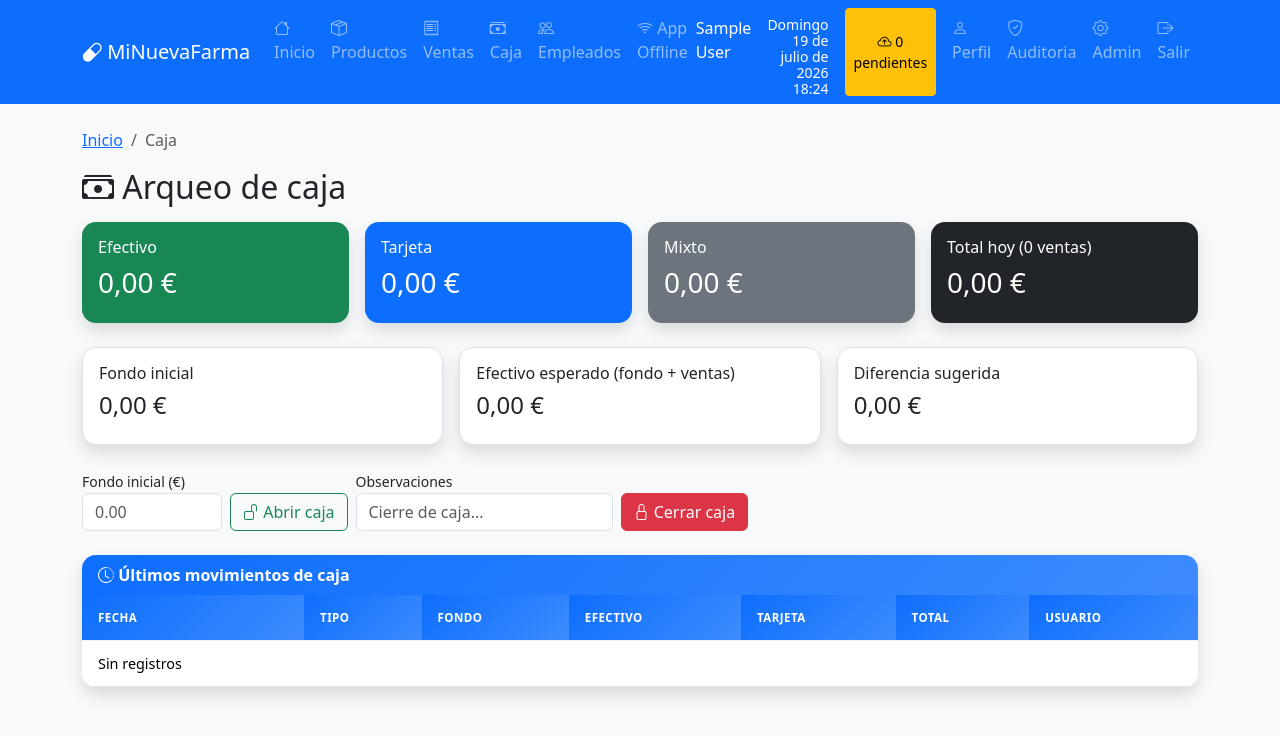
After one commit to msbwindmark-cloud/minuevafarma, a Django app: page /caja/ in a window 1280 px wide. The commit adds this page. Shown: the top 736 px of the page. Run offline with Django 5.2, Linux system fonts and the light colour scheme; the visitor is signed in with stand-in values (Sample User, id 1); data that the repository does not hold is empty; some libraries are stand-ins or nearby versions.

Commit message:
Fix: mas mejoras en ventas

```diff
--- a/config/templates/base.html
+++ b/config/templates/base.html
@@ -19,7 +19,10 @@
             <div class="navbar-nav ms-auto">
                 <a class="nav-link" href="{% url 'dashboard' %}"><i class="bi bi-house"></i> Inicio</a>
                 <a class="nav-link" href="{% url 'producto_list' %}"><i class="bi bi-box-seam"></i> Productos</a>
-                <a class="nav-link" href="{% url 'venta_list' %}"><i class="bi bi-receipt"></i> Ventas</a>
+                <a class="nav-link" href="{% url 'venta_list' %}"><i class="bi
+bi-receipt"></i> Ventas</a>
+                <a class="nav-link" href="{% url 'caja' %}"><i class="bi
+bi-cash-stack"></i> Caja</a>
                 <a class="nav-link" href="{% url 'empleado_list' %}"><i class="bi bi-people"></i> Empleados</a>
                 <a class="nav-link" href="{% url 'offline_app' %}"><i class="bi bi-wifi"></i> App Offline</a>
                 <span class="nav-item text-white me-3 mt-2">{{ user.nombre_completo }}</span>
@@ -106,6 +109,9 @@
             if ($.fn.DataTable) {
                 $('table.datatable').each(function(){
                     if (!$.fn.DataTable.isDataTable(this)) {
+                        $(this).find('tbody tr').each(function(){
+                            if ($(this).find('td[colspan]').length) { $(this).remove(); }
+                        });
                         $(this).DataTable({
                             pageLength: 5,
                             lengthMenu: [[5, 10, 25, 50, -1], [5, 10, 25, 50, 'Todos']],
--- a/farmacia/forms/venta.py
+++ b/farmacia/forms/venta.py
@@ -5,7 +5,7 @@ from farmacia.models import Venta, DetalleVenta
 class VentaForm(forms.ModelForm):
     class Meta:
         model = Venta
-        fields = ['cliente_nombre', 'cliente_telefono', 'cliente_email', 'metodo_pago', 'entregado', 'notas']
+        fields = ['cliente_nombre', 'cliente_telefono', 'cliente_email', 'metodo_pago', 'entregado', 'notas', 'receta_imagen']
         widgets = {
             'cliente_nombre': forms.TextInput(attrs={'class': 'form-control'}),
             'cliente_telefono': forms.TextInput(attrs={'class': 'form-control'}),
--- a/farmacia/models/__init__.py
+++ b/farmacia/models/__init__.py
@@ -4,9 +4,11 @@ from .inventario import Categoria, Proveedor, Producto, MovimientoStock
 from .empleados import Empleado, Fichaje
 from .ventas import Venta, DetalleVenta
 from .clientes import Cliente
+from .recordatorios import Recordatorio
+from .caja import Caja
 
 __all__ = [
     'Usuario', 'Rol', 'UsuarioManager', 'Auditoria',
     'Categoria', 'Proveedor', 'Producto', 'MovimientoStock',
-    'Empleado', 'Fichaje', 'Venta', 'DetalleVenta', 'Cliente',
+    'Empleado', 'Fichaje', 'Venta', 'DetalleVenta', 'Cliente', 'Recordatorio', 'Caja',
 ]
--- a/farmacia/models/ventas.py
+++ b/farmacia/models/ventas.py
@@ -22,6 +22,8 @@ class Venta(models.Model):
     cambio = models.DecimalField(max_digits=10, decimal_places=2, default=0)
     fecha = models.DateTimeField(default=timezone.now)
     notas = models.TextField(blank=True)
+    receta_imagen = models.ImageField(upload_to='recetas/', blank=True, null=True, verbose_name="Foto de receta")
+    anulada = models.BooleanField(default=False, verbose_name="Anulada")
     ip = models.GenericIPAddressField(blank=True, null=True)
 
     class Meta:
--- /dev/null
+++ b/farmacia/templates/farmacia/caja.html
@@ -0,0 +1,31 @@
+{% extends "base.html" %}
+{% block title %}Arqueo de caja{% endblock %}
+{% block content %}
+<nav aria-label="breadcrumb"><ol class="breadcrumb"><li class="breadcrumb-item"><a href="{% url 'dashboard' %}">Inicio</a></li><li class="breadcrumb-item active">Caja</li></ol></nav>
+<h2 class="mb-3"><i class="bi bi-cash-stack"></i> Arqueo de caja</h2>
+<div class="row g-3 mb-4">
+    <div class="col-md-3"><div class="card text-bg-success shadow"><div class="card-body"><h6>Efectivo</h6><h3>{{ efectivo|floatformat:2 }} €</h3></div></div></div>
+    <div class="col-md-3"><div class="card text-bg-primary shadow"><div class="card-body"><h6>Tarjeta</h6><h3>{{ tarjeta|floatformat:2 }} €</h3></div></div></div>
+    <div class="col-md-3"><div class="card text-bg-secondary shadow"><div class="card-body"><h6>Mixto</h6><h3>{{ mixto|floatformat:2 }} €</h3></div></div></div>
+    <div class="col-md-3"><div class="card text-bg-dark shadow"><div class="card-body"><h6>Total hoy ({{ num }} ventas)</h6><h3>{{ total|floatformat:2 }} €</h3></div></div></div>
+</div>
+<div class="row g-3 mb-4">
+    <div class="col-md-4"><div class="card border shadow"><div class="card-body"><h6>Fondo inicial</h6><h4>{{ fondo|floatformat:2 }} €</h4></div></div></div>
+    <div class="col-md-4"><div class="card border shadow"><div class="card-body"><h6>Efectivo esperado (fondo + ventas)</h6><h4>{{ esperado|floatformat:2 }} €</h4></div></div></div>
+    <div class="col-md-4"><div class="card border shadow"><div class="card-body"><h6>Diferencia sugerida</h6><h4>{{ esperado|floatformat:2 }} €</h4></div></div></div>
+</div>
+<div class="d-flex flex-wrap gap-2 mb-4 align-items-end">
+    <form method="post" action="{% url 'caja_abrir' %}" class="d-flex gap-2 align-items-end">{% csrf_token %}
+        <div><label class="form-label small mb-0">Fondo inicial (€)</label><input type="number" step="0.01" min="0" name="fondo_inicial" class="form-control" style="width:140px;" placeholder="0.00"></div>
+        <button class="btn btn-outline-success"><i class="bi bi-unlock"></i> Abrir caja</button>
+    </form>
+    <form method="post" action="{% url 'caja' %}" class="d-flex gap-2 align-items-end">{% csrf_token %}
+        <div><label class="form-label small mb-0">Observaciones</label><input name="notas" class="form-control" placeholder="Cierre de caja..."></div>
+        <button class="btn btn-danger"><i class="bi bi-lock"></i> Cerrar caja</button>
+    </form>
+    {% if apertura %}<span class="badge bg-success align-self-center"><i class="bi bi-check-circle"></i> Caja abierta (fondo {{ fondo|floatformat:2 }} €)</span>{% endif %}
+</div>
+<div class="card shadow"><div class="card-header"><i class="bi bi-clock-history"></i> Últimos movimientos de caja</div>
+<div class="card-body p-0"><table class="table table-sm mb-0 datatable"><thead class="table-light"><tr><th>Fecha</th><th>Tipo</th><th>Fondo</th><th>Efectivo</th><th>Tarjeta</th><th>Total</th><th>Usuario</th></tr></thead>
+<tbody>{% for c in ultimos %}<tr><td>{{ c.fecha|date:"d/m/Y H:i" }}</td><td><span class="badge {% if c.tipo == 'CIERRE' %}bg-danger{% else %}bg-success{% endif %}">{{ c.get_tipo_display }}</span></td><td>{{ c.fondo_inicial|floatformat:2 }} €</td><td>{{ c.efectivo|floatformat:2 }} €</td><td>{{ c.tarjeta|floatformat:2 }} €</td><td>{{ c.total|floatformat:2 }} €</td><td>{% if c.usuario %}{{ c.usuario }}{% else %}-{% endif %}</td></tr>{% empty %}<tr><td>Sin registros</td><td></td><td></td><td></td><td></td><td></td><td></td></tr>{% endfor %}</tbody></table></div></div>
+{% endblock %}
--- a/farmacia/templates/farmacia/venta_list.html
+++ b/farmacia/templates/farmacia/venta_list.html
@@ -6,7 +6,7 @@
 <a href="{% url 'venta_nueva' %}" class="btn btn-success btn-sm"><i class="bi bi-plus-lg"></i> Nueva venta</a></div>
 <div class="card shadow"><div class="card-body p-0">
 <table class="table table-sm mb-0 datatable"><thead class="table-light"><tr><th>Código</th><th>Fecha</th><th>Cliente</th><th>Método</th><th>Total</th><th>Empleado</th><th></th></tr></thead>
-<tbody>{% for v in ventas %}<tr><td>{{ v.codigo }}</td><td>{{ v.fecha|date:"d/m/Y H:i" }}</td><td>{{ v.cliente_nombre|default:"-" }}</td><td>{{ v.get_metodo_pago_display }}</td><td>{{ v.total }} EUR</td><td>{% if v.empleado %}{{ v.empleado }}{% else %}-{% endif %}</td>
-<td><a href="{% url 'venta_ticket' v.id %}" class="btn btn-sm btn-outline-primary"><i class="bi bi-ticket"></i> Ticket</a></td></tr>{% empty %}<tr><td colspan="7" class="text-center">Sin ventas</td></tr>{% endfor %}</tbody></table>
+<tbody>{% for v in ventas %}<tr class="{% if v.anulada %}table-secondary{% endif %}"><td>{{ v.codigo }}{% if v.anulada %} <span class="badge bg-dark">Anulada</span>{% endif %}</td><td>{{ v.fecha|date:"d/m/Y H:i" }}</td><td>{{ v.cliente_nombre|default:"-" }}</td><td>{{ v.get_metodo_pago_display }}</td><td>{{ v.total }} EUR</td><td>{% if v.empleado %}{{ v.empleado }}{% else %}-{% endif %}</td>
+<td>{% if not v.anulada %}<a href="{% url 'venta_anular' v.id %}" class="btn btn-sm btn-outline-danger" title="Anular"><i class="bi bi-x-circle"></i></a> {% endif %}<a href="{% url 'venta_ticket' v.id %}" class="btn btn-sm btn-outline-primary"><i class="bi bi-ticket"></i> Ticket</a></td></tr>{% empty %}<tr><td colspan="7" class="text-center">Sin ventas</td></tr>{% endfor %}</tbody></table>
 </div></div>
 {% endblock %}
--- a/farmacia/templates/farmacia/venta_nueva.html
+++ b/farmacia/templates/farmacia/venta_nueva.html
@@ -24,14 +24,15 @@
 </div>
 </div>
 <div class="card shadow mt-3"><div class="card-body">
-<form method="post">{% csrf_token %}
+<form method="post" enctype="multipart/form-data">{% csrf_token %}
 <div class="row">
 <div class="col-md-4 mb-3">{{ form.cliente_nombre.label_tag }}{{ form.cliente_nombre }}</div>
 <div class="col-md-4 mb-3">{{ form.cliente_telefono.label_tag }}{{ form.cliente_telefono }}</div>
 <div class="col-md-4 mb-3">{{ form.cliente_email.label_tag }}{{ form.cliente_email }}</div>
 <div class="col-md-4 mb-3">{{ form.metodo_pago.label_tag }}{{ form.metodo_pago }}</div>
 <div class="col-md-4 mb-3">{{ form.entregado.label_tag }}{{ form.entregado }}</div>
-<div class="col-md-8 mb-3">{{ form.notas.label_tag }}{{ form.notas }}</div>
+<div class="col-md-4 mb-3">{{ form.receta_imagen.label_tag }}{{ form.receta_imagen }}</div>
+<div class="col-md-12 mb-3">{{ form.notas.label_tag }}{{ form.notas }}</div>
 </div>
 <button type="submit" class="btn btn-success"><i class="bi bi-check-lg"></i> Cobrar y generar ticket</button>
 </form>
--- a/farmacia/templates/farmacia/venta_ticket.html
+++ b/farmacia/templates/farmacia/venta_ticket.html
@@ -12,6 +12,7 @@
 <tfoot><tr><th colspan="3" class="text-end">TOTAL</th><th>{{ venta.total }} EUR</th></tr></tfoot></table>
 <p>Método: {{ venta.get_metodo_pago_display }}</p>
 <p>Atendido por: {% if venta.empleado %}{{ venta.empleado }}{% else %}-{% endif %}</p>
+{% if venta.receta_imagen %}<div class="mt-2"><strong>Receta:</strong><br><img src="{{ venta.receta_imagen.url }}" style="max-width:200px;border:1px solid #ddd;border-radius:6px;"></div>{% endif %}
 <img src="{{ qr }}" class="img-fluid" style="max-width:160px;"><p class="small text-muted">Escanea para verificar</p>
 </div>
 <div class="text-center mt-3">
@@ -20,6 +21,7 @@
 <a href="{% url 'venta_nueva' %}" class="btn btn-success"><i class="bi bi-plus-lg"></i> Nueva venta</a>
 <a href="{% url 'venta_enviar' venta.id %}" class="btn btn-info"><i class="bi bi-send"></i> Enviar al cliente</a>
 <a href="{% url 'venta_ticket_pdf' venta.id %}" class="btn btn-warning"><i class="bi bi-file-earmark-pdf"></i> PDF</a>
+{% if not venta.anulada %}<a href="{% url 'venta_anular' venta.id %}" class="btn btn-danger"><i class="bi bi-x-circle"></i> Anular</a>{% else %}<span class="badge bg-dark">Venta anulada</span>{% endif %}
 </div>
 </div>
 {% endblock %}
--- a/farmacia/urls.py
+++ b/farmacia/urls.py
@@ -2,6 +2,8 @@ from django.urls import path
 from farmacia import views
 from farmacia.views import api as api_views
 from farmacia.views.api_offline import api_producto_detalle
+from farmacia.views import caja_views as views_caja
+from farmacia.views.ventas import venta_anular
 
 urlpatterns = [
     path('', views.dashboard, name='dashboard'),
@@ -46,6 +48,9 @@ urlpatterns = [
     path('ventas/ticket/<uuid:pk>/', views.venta_ticket, name='venta_ticket'),
     path('ventas/ticket/pdf/<uuid:pk>/', views.venta_ticket_pdf, name='venta_ticket_pdf'),
     path('ventas/enviar/<uuid:pk>/', views.venta_enviar, name='venta_enviar'),
+    path('ventas/anular/<uuid:pk>/', venta_anular, name='venta_anular'),
+    path('caja/', views_caja.caja_view, name='caja'),
+    path('caja/abrir/', views_caja.caja_abrir, name='caja_abrir'),
     path('ticket/verificar/<uuid:pk>/', views.venta_verificar, name='venta_verificar'),
     path('api/venta/offline/', views.venta_offline, name='venta_offline'),
     path('api/login/', views.api_login, name='api_login'),
--- /dev/null
+++ b/farmacia/views/caja_views.py
@@ -0,0 +1,49 @@
+from django.shortcuts import render, redirect
+from django.contrib.auth.decorators import login_required
+from django.utils import timezone
+from datetime import timedelta
+from django.db.models import Sum
+from farmacia.models import Venta, Caja
+
+
+@login_required
+def caja_view(request):
+    hoy = timezone.now().date()
+    ventas = Venta.objects.filter(fecha__date=hoy, anulada=False)
+    efectivo = float(ventas.filter(metodo_pago='EFECTIVO').aggregate(s=Sum('total'))['s'] or 0)
+    tarjeta = float(ventas.filter(metodo_pago='TARJETA').aggregate(s=Sum('total'))['s'] or 0)
+    mixto = float(ventas.filter(metodo_pago='MIXTO').aggregate(s=Sum('total'))['s'] or 0)
+    total = efectivo + tarjeta + mixto
+    fondo = 0
+    apertura = Caja.objects.filter(tipo='APERTURA', fecha__date=hoy).order_by('-fecha').first()
+    if apertura:
+        fondo = float(apertura.fondo_inicial)
+    esperado = fondo + efectivo
+    ultimos = Caja.objects.all()[:10]
+    if request.method == "POST":
+        Caja.objects.create(
+            tipo='CIERRE', fondo_inicial=fondo, efectivo=efectivo, tarjeta=tarjeta, total=total,
+            usuario=request.user if request.user.is_authenticated else None,
+            notas=request.POST.get('notas', ''))
+        from django.contrib import messages
+        messages.success(request, "Caja cerrada. Total del día: %.2f EUR (efectivo esperado con fondo: %.2f)" % (total, esperado))
+        return redirect('caja')
+    return render(request, 'farmacia/caja.html', {
+        'efectivo': efectivo, 'tarjeta': tarjeta, 'mixto': mixto, 'total': total,
+        'fondo': fondo, 'esperado': esperado, 'apertura': apertura is not None,
+        'num': ventas.count(), 'ultimos': ultimos})
+
+
+@login_required
+def caja_abrir(request):
+    if request.method == "POST":
+        from django.contrib import messages
+        from django.db.models import Sum
+        fondo = float(request.POST.get('fondo_inicial') or 0)
+        Caja.objects.create(
+            tipo='APERTURA', fondo_inicial=fondo,
+            usuario=request.user if request.user.is_authenticated else None,
+            notas=request.POST.get('notas', 'Apertura de caja'))
+        messages.success(request, "Caja abierta con fondo inicial de %.2f EUR." % fondo)
+        return redirect('caja')
+    return redirect('caja')
```
Also changed, not shown: farmacia/models/caja.py (added, +24 -0 lines), farmacia/models/recordatorios.py (added, +26 -0 lines), farmacia/notificaciones.py (added, +37 -0 lines), farmacia/templates/farmacia/venta_anular.html (added, +16 -0 lines), farmacia/views/api.py (+12 -1 lines), farmacia/views/ventas.py (+40 -0 lines), farmacia/migrations/0011_recordatorio_venta_anulada_venta_receta_imagen_caja.py (added).
